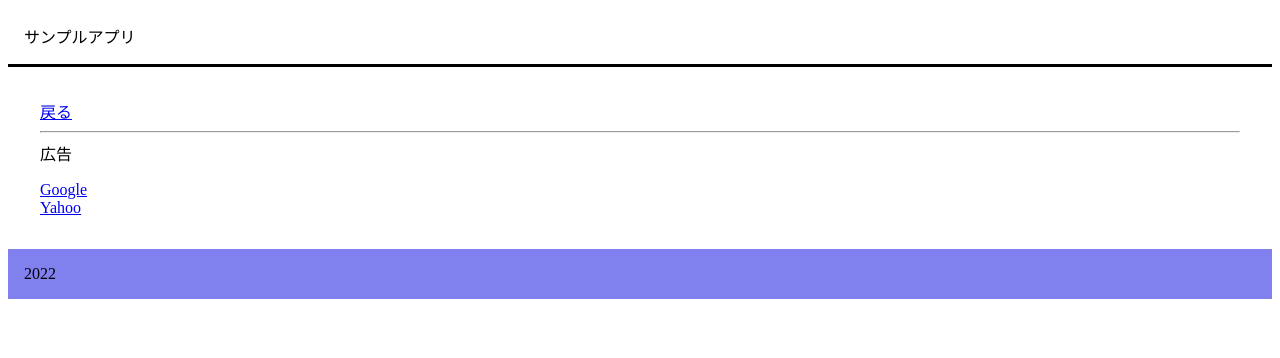
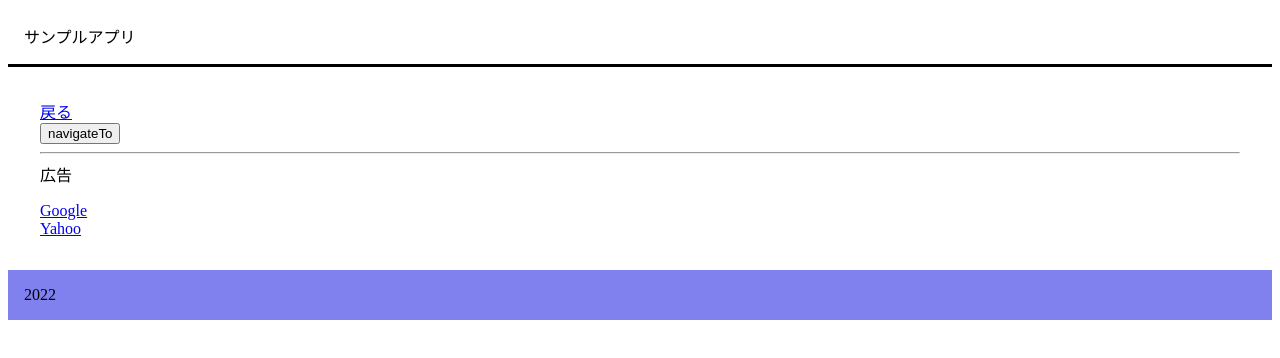
Before and after one commit to ng3rdstmadgke/nuxt3-tutorial, a Nuxt app in the folder front/: page /details/1 in a window 1280 px wide. Shown: the top 358 px of the page. Built offline with nearby package versions, Linux system fonts and the light colour scheme; no server answers.

Commit message:
navigateTo

```diff
--- a/front/pages/details/[id].vue
+++ b/front/pages/details/[id].vue
@@ -6,6 +6,9 @@
       <div style="width: 500px">{{ article.content }}</div>
     </article>
     <NuxtLink to="/">戻る</NuxtLink>
+    <div>
+      <button @click="navigate">navigateTo</button>
+    </div>
     <Advertisement />
   </div>
 </template>
@@ -30,4 +33,11 @@ const { data: article } = useFetch(`/api/blogs/${id}`)
 // const article = await $fetch(`/api/blogs/${id}`).then((data) => {
 //   return ref(data);
 // });
+
+const navigate = () => {
+  return navigateTo({
+    path: "/",
+    query: { hoge: "piyo" }
+  })
+}
 </script>
```
